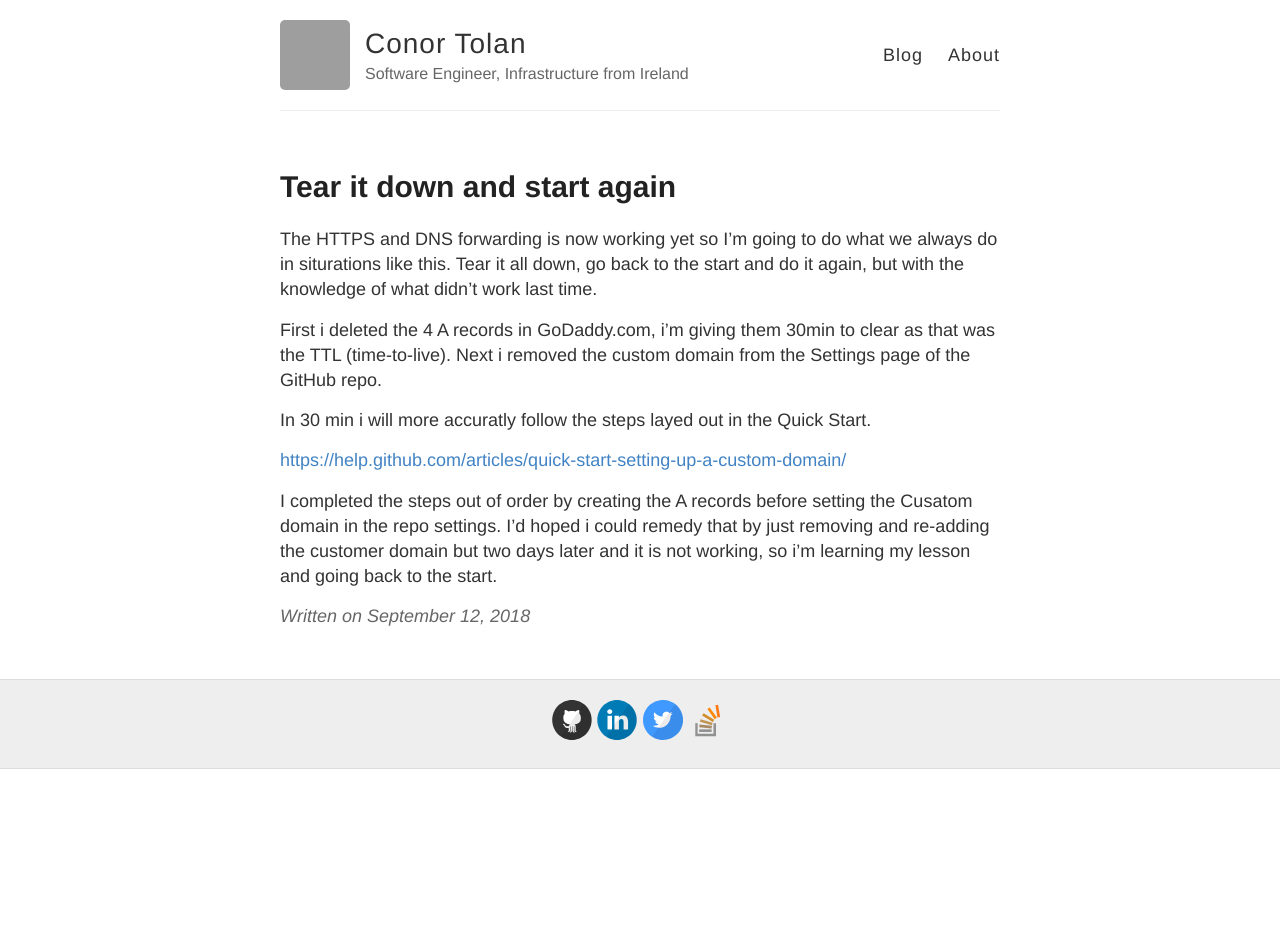
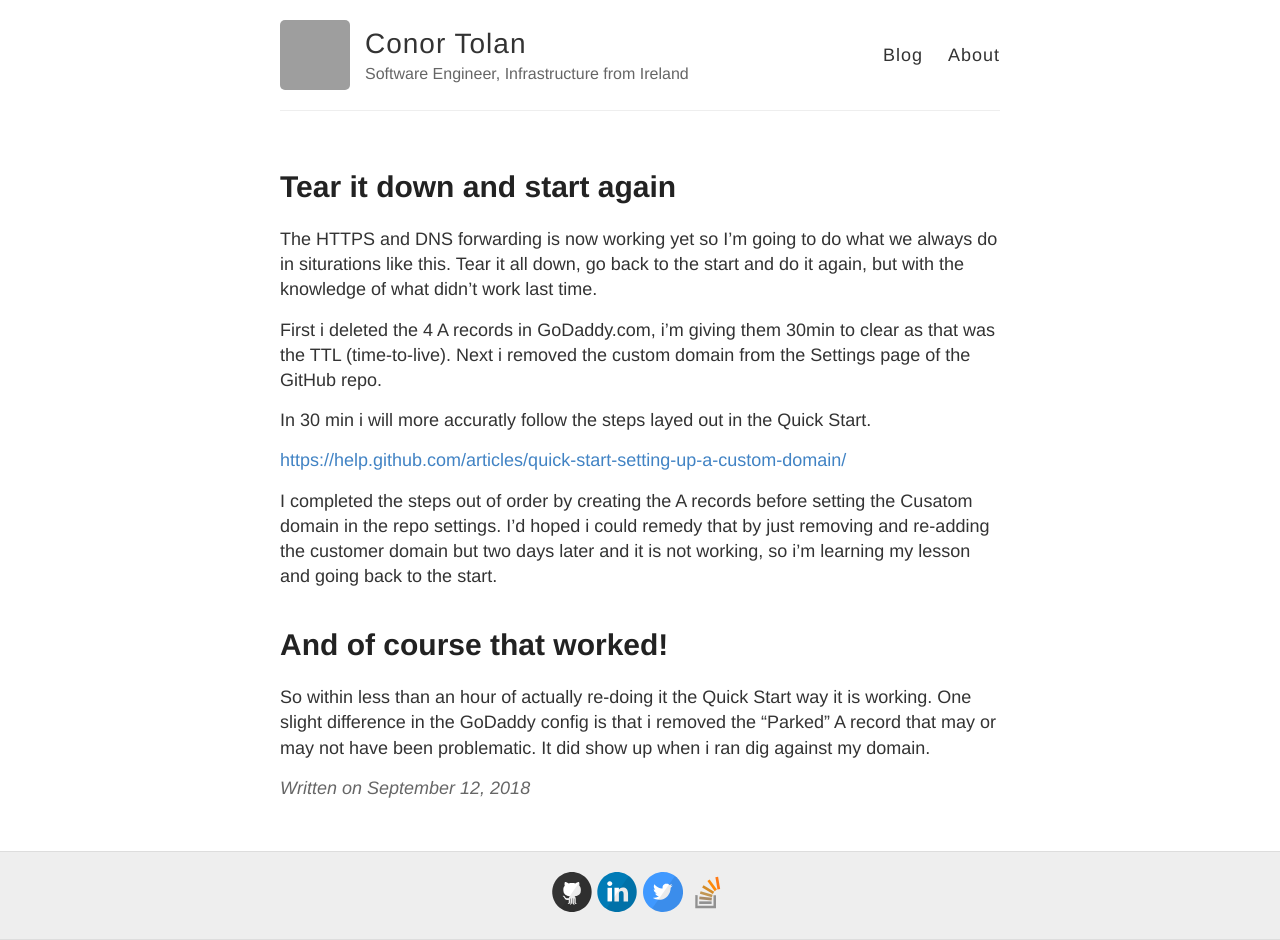
Before and after one commit to ctolan/ctolan.github.io, a Jekyll site: the page built from _posts/2018-09-12-Tear-it-down-start-again.md, in a window 1280 px wide. Built offline with Jekyll 4.4.1, drawn with Linux system fonts in a browser that asks for light colours; comment, search, counter and statistics services are not loaded; before the commit the page ends 900 px from its top, so only the background shows below that; grey boxes are pictures that could not be loaded.

Commit message:
https works

```diff
--- a/_posts/2018-09-12-Tear-it-down-start-again.md
+++ b/_posts/2018-09-12-Tear-it-down-start-again.md
@@ -14,3 +14,6 @@ In 30 min i will more accuratly follow the steps layed out in the Quick Start.
 <a href="https://help.github.com/articles/quick-start-setting-up-a-custom-domain/">https://help.github.com/articles/quick-start-setting-up-a-custom-domain/</a>
 
 I completed the steps out of order by creating the A records before setting the Cusatom domain in the repo settings. I'd hoped i could remedy that by just removing and re-adding the customer domain but two days later and it is not working, so i'm learning my lesson and going back to the start.
+
+# And of course that worked!
+So within less than an hour of actually re-doing it the Quick Start way it is working. One slight difference in the GoDaddy config is that i removed the "Parked" A record that may or may not have been problematic. It did show up when i ran dig against my domain.
```
